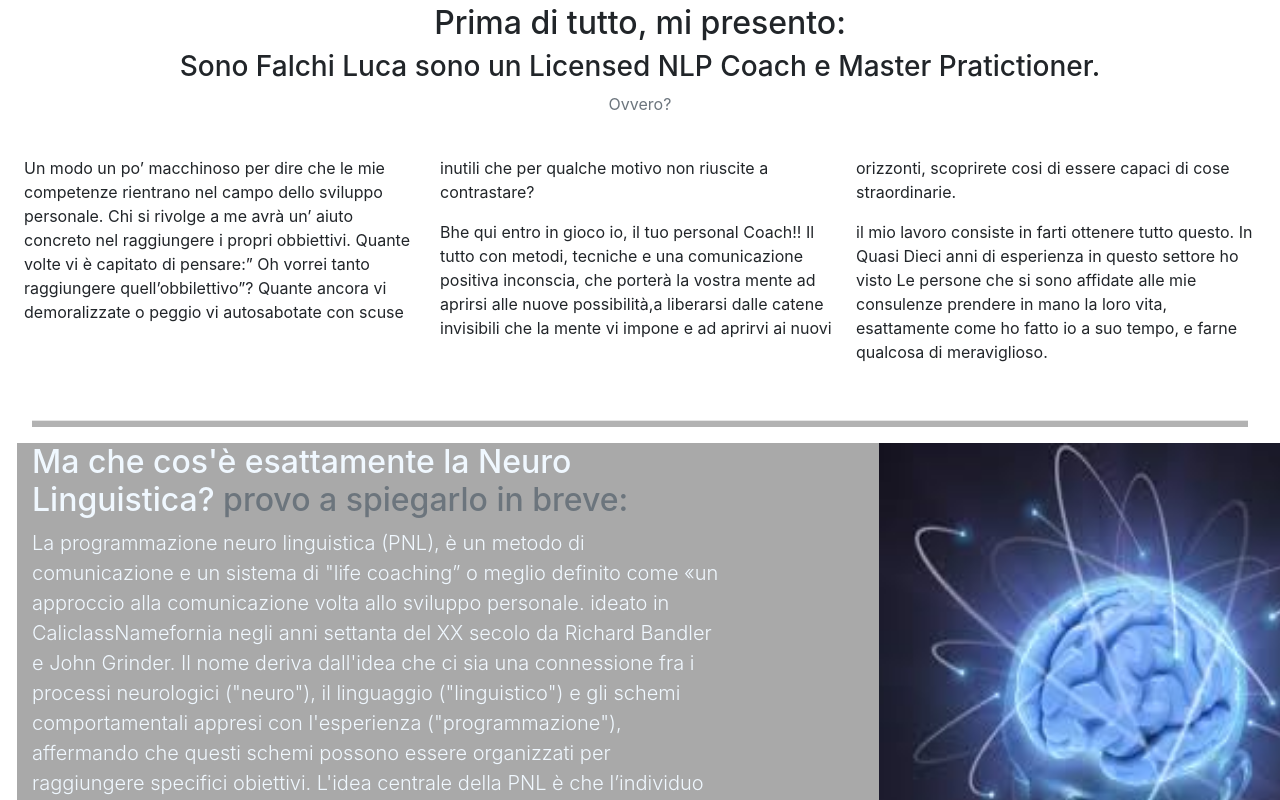
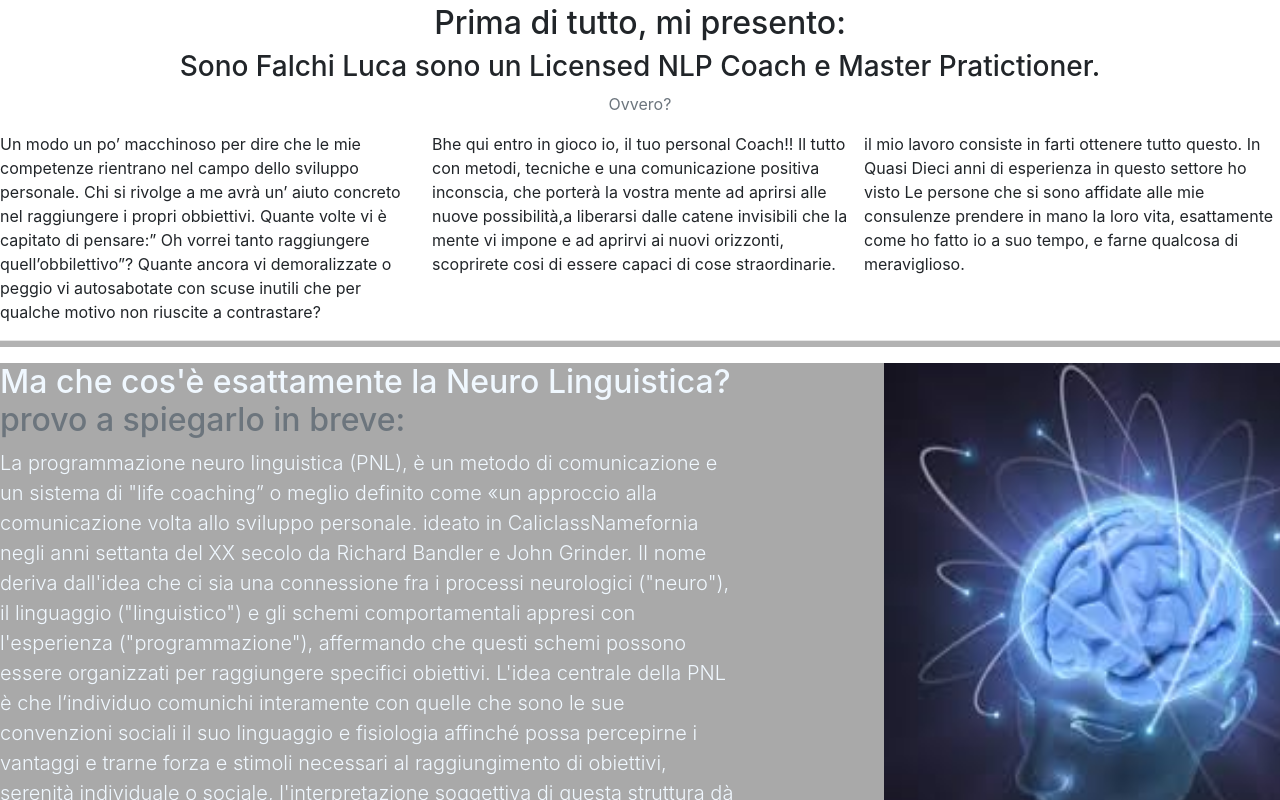
Before and after one commit to Netta90/react_sito_luca, a React (Create React App) app: page / in a window 1280 px wide. Shown: the part 840-1640 px from the top of the page. Built offline with nearby package versions, Linux system fonts and the light colour scheme.

Commit message:
Aggiunta MArgine

```diff
--- a/src/content.css
+++ b/src/content.css
@@ -1,5 +1,5 @@
 .name {
-  padding: 1.5em;
+
   -moz-column-count: 3;
   -moz-column-gap: 1em;
   -webkit-column-count: 3;
@@ -9,14 +9,18 @@
 
 }
 
-.contentName{
-  margin:2.5%;
+.contentName {
+  margin-right: 0;
 
 }
 
 .sfondo{
   background-color: darkgrey;
   color: aliceblue;
+  margin: 0;
+  padding: 0;
+
+
 }
 
 
@@ -39,9 +43,6 @@
  width: 30px;
 }
 
-.imageOne{
-  width: 400px;
-}
 
 .imagetwo{
   width: 300px;
--- a/src/content.js
+++ b/src/content.js
@@ -14,7 +14,7 @@ class Content extends React.Component {
 				<h2 className='title first featurette-heading' >Prima di tutto, mi presento:</h2>
 				<h3 className='title featurette-heading'>Sono Falchi Luca sono un Licensed NLP Coach e Master Pratictioner.</h3>
 				<p className='and text-muted'>Ovvero?</p>
-				<section className="content name">
+				<section className="content name contentName">
 					<p>Un modo un po’ macchinoso per dire che le mie competenze rientrano nel campo dello sviluppo personale.
 					Chi si rivolge a me avrà un’ aiuto concreto nel raggiungere i propri obbiettivi.
 					Quante volte vi è capitato di pensare:” Oh vorrei tanto raggiungere quell’obbilettivo”?
@@ -31,10 +31,10 @@ class Content extends React.Component {
 				</p>
 
 				</section>
-				<div className='contentName'>
+				<div>
 					<hr className="featurette-divider" />
 					<div className="row featurette sfondo">
-					<div className="col-md-7 ">
+						<div className="col-md-7 no-padding contentName">
 							<h2 classNames="featurette-heading">Ma che cos'è esattamente la Neuro Linguistica? <span class="text-muted">provo a spiegarlo in breve:
 							</span></h2>
 							<p className="lead">La programmazione neuro linguistica (PNL), è un metodo di comunicazione e un sistema di "life coaching” o meglio definito come «un approccio alla comunicazione volta allo sviluppo personale.
@@ -48,7 +48,7 @@ class Content extends React.Component {
 							</p>
 						</div>
 						<div className="col-md-5">
-						<img src={ImageOne} className='imageOne'/>
+							<img src={ImageOne} className='imageOne' />
 						</div>
 					</div>
 					<hr className="featurette-divider" />
@@ -72,7 +72,7 @@ class Content extends React.Component {
 							</p>
 						</div>
 						<div className="col-md-5 order-md-1">
-						<img src={ImageTwo} className='imagetwo'/>
+							<img src={ImageTwo} className='imagetwo' />
 						</div>
 					</div>
 					<div className="contatti" id="contatti">
```
Lines whose indentation alone changed are shown as unchanged.
